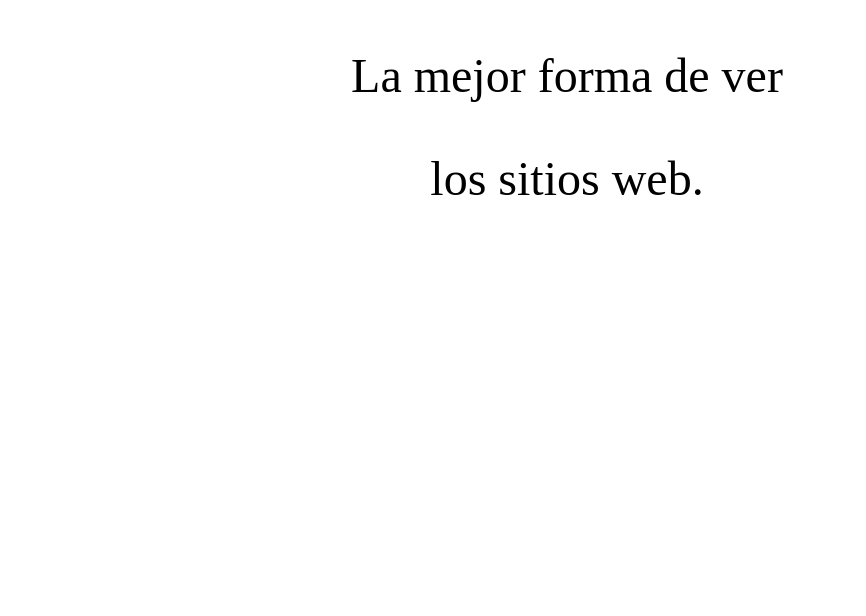
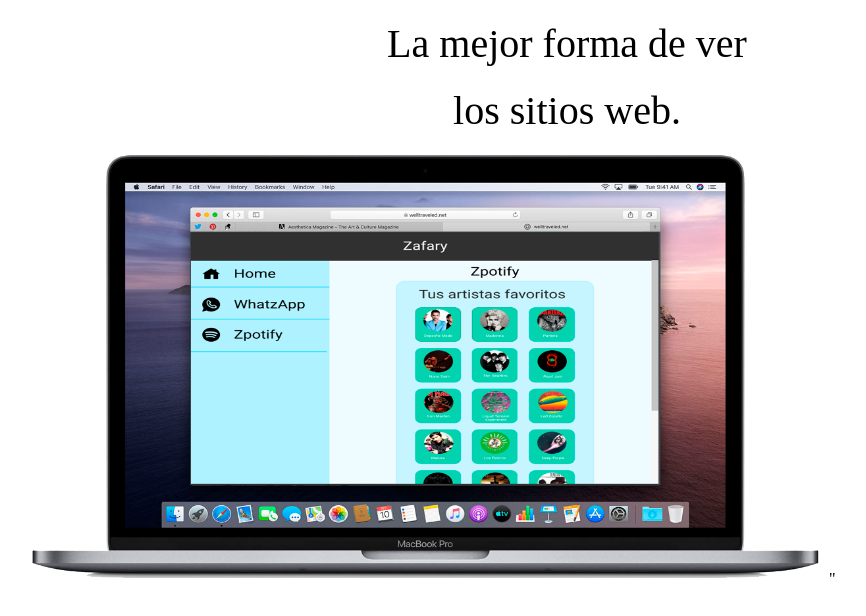
Before and after one commit to Faust-XIII/Zafary, a plain HTML site: page Home/index.html in a window 1280 px wide. Shown: the whole page, without its empty margins (73-939 px from the left). Drawn offline with Linux system fonts and the light colour scheme.

Commit message:
entrega version final nota3, si quedo algo pendiente, disculpas de antemano

```diff
--- a/Home/index.html
+++ b/Home/index.html
@@ -10,8 +10,9 @@
 <body>
 
     <p class="texto"> La mejor forma de ver</p>
-    <p class="texto">los sitios web.</p>
+       <p class="texto">  los sitios web.</p>
 
+<img class= "imagen" src="./asset/zafary.png" alt="zafary">
 
 </body>
-</html>
+</html>"
--- a/Home/style.css
+++ b/Home/style.css
@@ -10,7 +10,15 @@
 .texto {
 
     color: #000000;
-    font-size: 48px;
+    font-size: 40px;
     text-align: center;
+    margin: 20px;
 
 }
+
+.imagen{
+
+width: 800px;
+height: 430px;
+padding-left: 90px;
+}
```
Also changed, not shown: Home/source/fondo.jpg (deleted).
